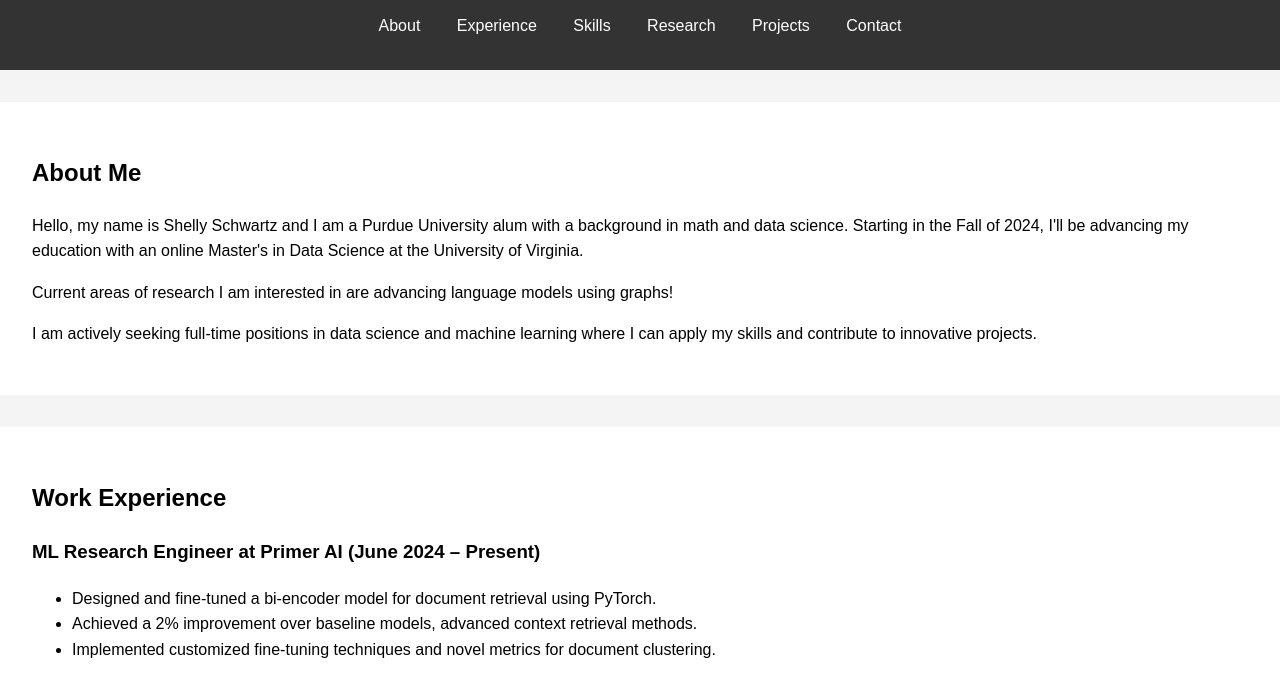
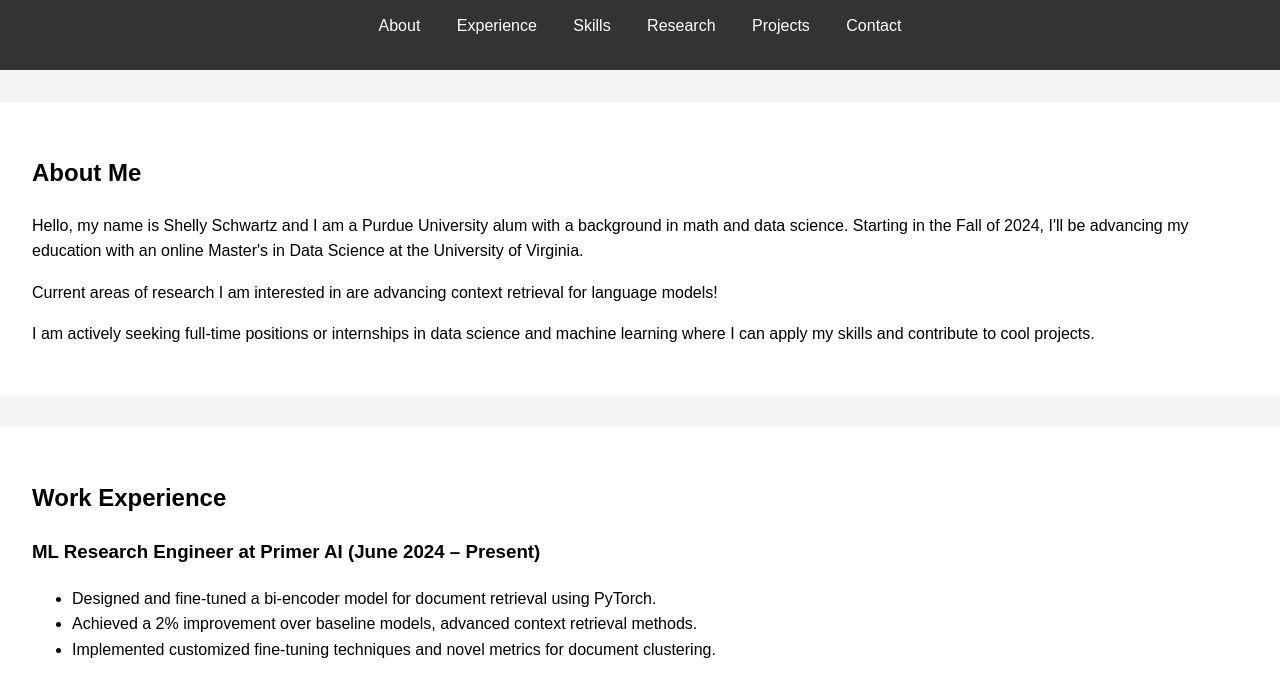
Before and after one commit to shellyganga/shellyganga.github.io, a plain HTML site: page index.html in a window 1280 px wide. Shown: the part 112-790 px from the top of the page. Drawn offline with Linux system fonts and the light colour scheme.

Commit message:
Update index.html

```diff
--- a/index.html
+++ b/index.html
@@ -25,8 +25,8 @@
     <section id="about">
         <h2>About Me</h2>
         <p>Hello, my name is Shelly Schwartz and I am a Purdue University alum with a background in math and data science. Starting in the Fall of 2024, I'll be advancing my education with an online Master's in Data Science at the University of Virginia.</p>
-        <p>Current areas of research I am interested in are advancing language models using graphs!</p>
-        <p>I am actively seeking full-time positions in data science and machine learning where I can apply my skills and contribute to innovative projects.</p>
+        <p>Current areas of research I am interested in are advancing context retrieval for language models!</p>
+        <p>I am actively seeking full-time positions or internships in data science and machine learning where I can apply my skills and contribute to cool projects.</p>
     </section>
 
     <section id="experience">
```
